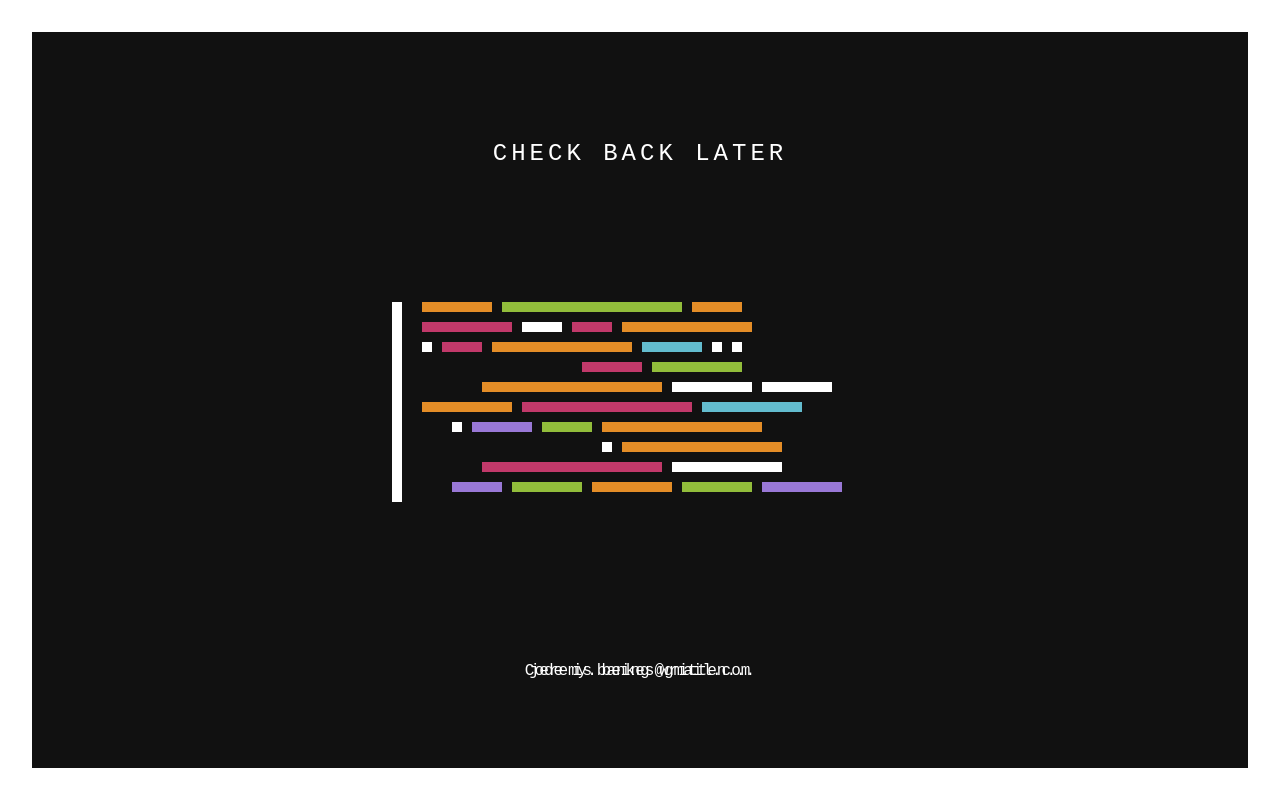
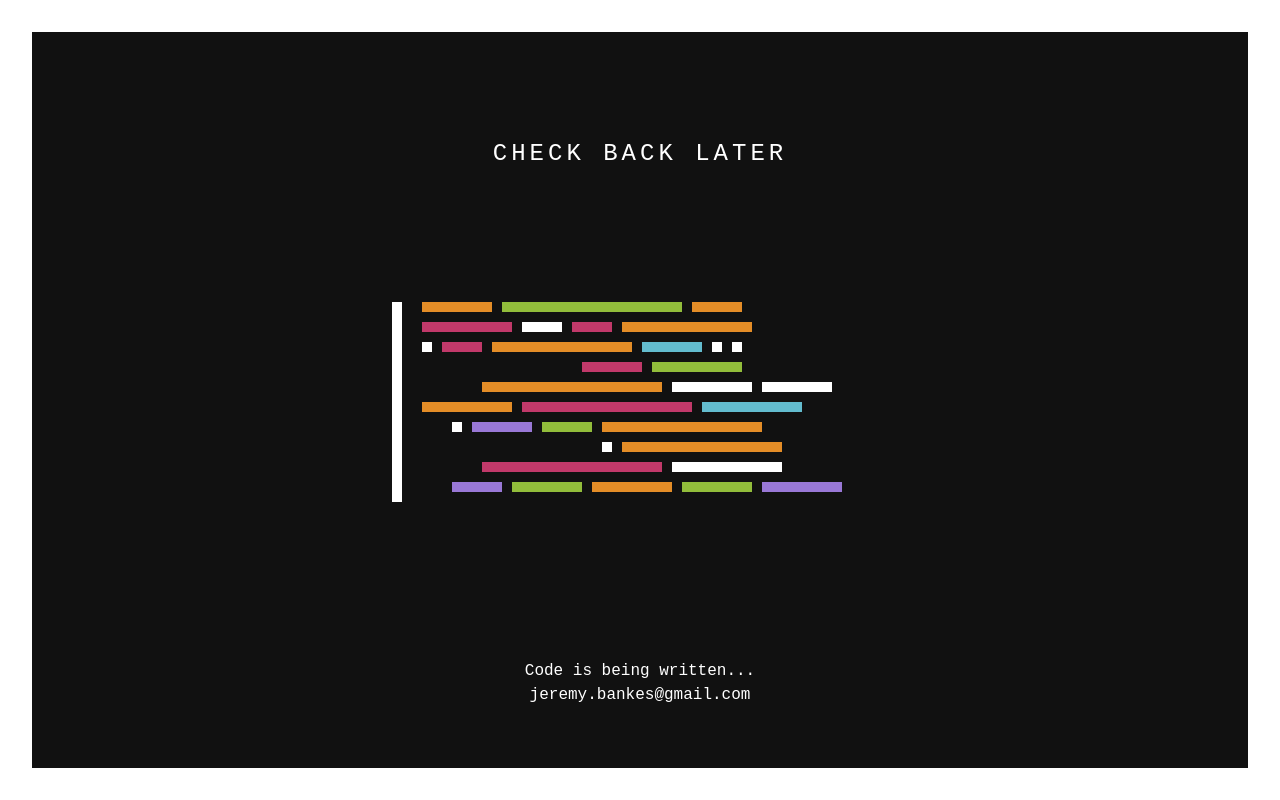
Before and after one commit to JeremyBankes/jeremybankes.github.io, a plain HTML site: page index.html in a window 1280 px wide. Drawn offline with Linux system fonts and the light colour scheme; a web font is replaced by a local one.

Commit message:
Moved email down

```diff
--- a/styles/style.css
+++ b/styles/style.css
@@ -46,3 +46,7 @@ section.cover span {
     color: white;
     font-weight: lighter;
 }
+
+#email {
+    bottom: 12%;
+}
```
